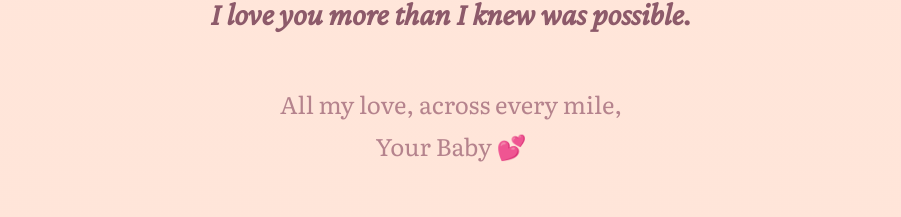
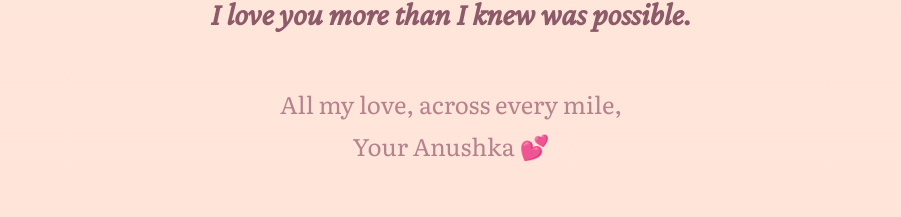
Before and after one commit to vishanu-world/my_love, a plain HTML site: page index.html in a window 1280 px wide. Shown: the part 9895-10112 px from the top of the page, without its empty margins (189-1090 px from the left). Drawn offline with nearby package versions, Linux system fonts and the light colour scheme.

Commit message:
Update index.html

```diff
--- a/index.html
+++ b/index.html
@@ -757,7 +757,7 @@
             </div>
             <div class="signature">
                 All my love, across every mile,<br>
-                Your Baby 💕
+                Your Anushka 💕
             </div>
             <div class="date-stamp" id="currentDate"></div>
         </footer>
```
